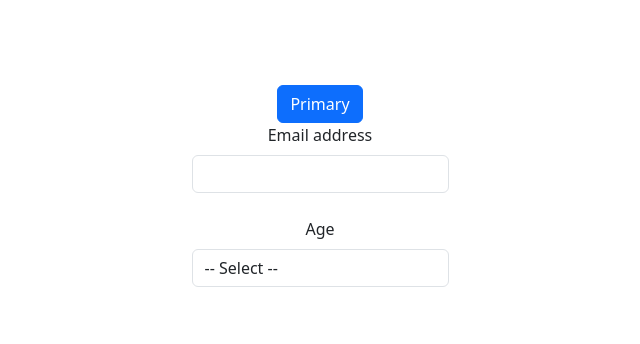
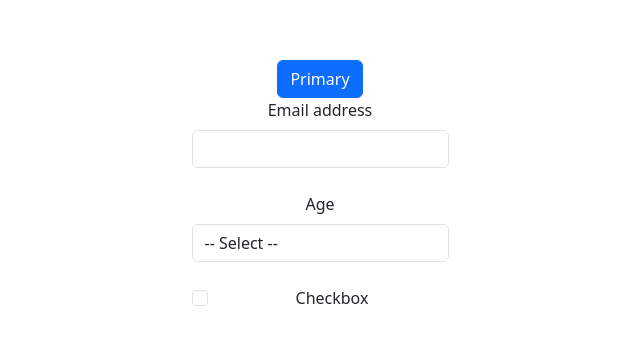
Before and after one commit to kapilkumar0037/react-components, a React (Vite) app: page / in a window 1280 px wide. Shown: the part 214-558 px from the top of the page, without its empty margins (320-960 px from the left). Built offline with nearby package versions, Linux system fonts and the light colour scheme.

Commit message:
checkbox component added

```diff
--- a/src/App.tsx
+++ b/src/App.tsx
@@ -4,6 +4,7 @@ import { Button } from './components/Button'
 import { Input } from './components/Input'
 import { Select } from './components/Select'
 import type { IOption } from './shared/types'
+import { Checkbox } from './components/Checkbox'
 
 function App() {
   const [selectedOption, setSelectedOption] = useState<string>('null')
@@ -18,6 +19,9 @@ function App() {
     console.log(event.target.value);
     setSelectedOption(event.target.value)
   }
+  const onCheckChange = (event: any) => {
+    console.log(event.target.checked);
+  }
 
   const options: IOption[] = [ {label: 'Male', value: 'M'}, {label: 'Female', value: 'F'}]
 
@@ -28,6 +32,8 @@ function App() {
       <Input label='Email address' type='email' value='' onChange={onEmailChange}/>
       <br />
       <Select label='Age' options={options} onChange={onAgeChange} selectedValue={selectedOption}/>
+      <br />
+      <Checkbox label='Checkbox' value='' onChange={onCheckChange}/>
     </>
   )
 }
--- /dev/null
+++ b/src/components/Checkbox.tsx
@@ -0,0 +1,19 @@
+import type { CheckboxProps } from "../shared/types";
+
+export const Checkbox = ({checked, label, onChange}: CheckboxProps) => {
+  return (
+    <div className="form-check">
+      <input
+        className="form-check-input"
+        type="checkbox"
+        value=""
+        id="checkDefault"
+        checked={checked}
+        onChange={onChange}
+      />
+      <label className="form-check-label" htmlFor="checkDefault">
+        {label}
+      </label>
+    </div>
+  );
+};
```
Also changed, not shown: src/shared/types.tsx (+10 -0 lines).
